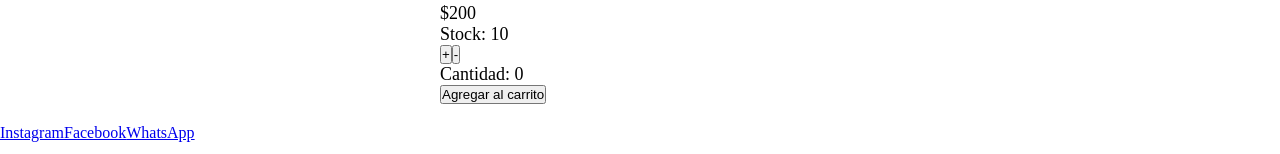
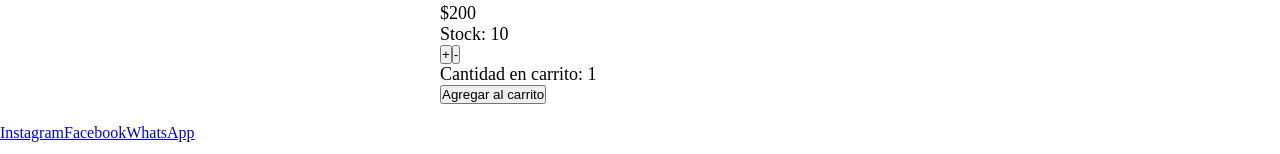
Before and after one commit to micacalvo/Tienda-react, a React (Create React App) app: page /detail/1 in a window 1280 px wide. Shown: the part 405-559 px from the top of the page. Built offline with nearby package versions, Linux system fonts and the light colour scheme.

Commit message:
Use State de loading y funciones en cart context

```diff
--- a/package.json
+++ b/package.json
@@ -11,6 +11,7 @@
     "react-icons": "^4.4.0",
     "react-router-dom": "^6.3.0",
     "react-scripts": "5.0.1",
+    "react-spinners": "^0.13.4",
     "web-vitals": "^2.1.4"
   },
   "scripts": {
--- a/src/Context/CartContext.js
+++ b/src/Context/CartContext.js
@@ -1,6 +1,6 @@
+import React from "react";
 import { useState } from "react";
 import { createContext } from "react";
-import products from "../mock/products";
 
 export const CartContext = createContext();
 
@@ -12,30 +12,30 @@ const CartProvider = (props) => {
 
 //Funciones
 //1) Agregar al carrito
-const addItem = (product, cantAgregada) => {
-   //console.log(product, cantAgregada)
+const addItem = (product, cantidad) => {
+   //console.log(product, cantidad)
    //Objeto nuevo
-   //console.log ({...product, cantAgregada}
+   //console.log ({...product, cantidad}
 if (isInCart(product.id)) {
-    sumaCantidad(product, cantAgregada)
+    sumaCantidad(product, cantidad)
     console.log('ya esta en el carrito')
 } else {
-    setCart([...cart, {...product, cantAgregada}])
-}}
-//console.log ([...cart, {...product, cantAgregada}])
+    setCart([...cart, {...product, cantidad}])
+}};
+//console.log ([...cart, {...product, cantidad}])
 
 //Esta en el carrito?
 const isInCart = (id) => {
     return cart.some (product => product.id === id)
-}
+};
 
-//Suma cantidades
-const sumaCantidad = (product, cantAgregada) => {
+//Suma cantidades de cada producto
+const sumaCantidad = (product, cantidad) => {
     const cartActualizado = cart.map((prod) => {
         if (prod.id === product.id) {
             const cartNuevo = {
                 ...prod,
-                cantidad: prod.cantidad + cantAgregada,
+                cantidad: cantidad,
             };
             return cartNuevo;
         } else {
@@ -43,22 +43,28 @@ const sumaCantidad = (product, cantAgregada) => {
         }
 })
 setCart(cartActualizado)
-}
-console.log (cart)
+};
+//console.log (cart)
 
+//Eliminar un producto
 const removeItem = (id) => {
     const productRemove = cart.filter((prod) => prod.id !== id)
     setCart(productRemove)
-}
-console.log(cart)
+};
+//console.log(cart)
 
+//Limpiar todo el carrito
 const clearCart = () => {
     setCart([])
     console.log([...cart])
+};
+
+const cantidadProd = (id) => {
+ const prodCant = cart.find ((prod)=> prod.id === id)
+ return prodCant?.cantidad
 }
-
 return (
-    <CartContext.Provider value={{cart, addItem, isInCart, removeItem, clearCart}}>
+    <CartContext.Provider value={{cart, addItem, isInCart, removeItem, clearCart, cantidadProd}}>
         {props.children}
     </CartContext.Provider>
 )
--- a/src/components/Cart/Cart.js
+++ b/src/components/Cart/Cart.js
@@ -1,6 +1,7 @@
 import React, { useContext } from "react";
 import { CartContext } from "../../Context/CartContext";
 import Form from "../Form/Form";
+import estilos from './cartstyle.module.css';
 
 
 const Cart = () => {
@@ -8,14 +9,16 @@ const Cart = () => {
 const {cart, clearCart, removeItem} = useContext(CartContext)
 
 return (
-    <div>
+    <div className={estilos.cart}>
     {
         cart.map ((prod)=> (
             <div key={prod.id}>
             <h2>{prod.title}</h2>
-            <button onClick={()=> removeItem(prod.id)}>Eliminar elemento</button>
+            <h3>Cantidad: {prod.cantidad}</h3>
+            <h3>Precio $ {prod.price}</h3>
+            <button onClick={()=> removeItem(prod.id)}>Eliminar producto</button>
             </div>
-))})
+))}
 <button onClick={clearCart}>Vaciar carrito</button>
 <Form/>
 </div>
--- /dev/null
+++ b/src/components/Cart/cartstyle.module.css
@@ -0,0 +1,7 @@
+.cart {
+    display: flex;
+    justify-content: space-around;
+    flex-direction: column;
+    padding: 8px;
+    margin: 8px;
+}
--- a/src/components/ItemCount/itemCount.js
+++ b/src/components/ItemCount/itemCount.js
@@ -1,8 +1,13 @@
-import React, {useState} from 'react';
+import React, {useState, useEffect} from 'react';
 
-const ItemCount = ({stock, initial, onAdd}) => {
+const ItemCount = ({stock, initial = 1, onAdd}) => {
 
-const [count, setCount] = useState(0)
+const [count, setCount] = useState(initial)
+
+useEffect(() => {
+    setCount(initial)
+}, [initial]);
+
 
 const sumar = () => {
     //setCount(count + 1)
@@ -17,7 +22,7 @@ const restar = () => {
     <div>
         <button onClick={sumar}>+</button>
         <button onClick={restar}>-</button>
-        <p> Cantidad: {count} </p>
+        <p> Cantidad en carrito: {count} </p>
         <button onClick={() => onAdd(count)}>Agregar al carrito</button>
     </div>
     )
--- a/src/components/ItemDetailContainer/ItemDetail.js
+++ b/src/components/ItemDetailContainer/ItemDetail.js
@@ -9,12 +9,14 @@ const ItemDetail = ({ product }) => {
 const [cantidad, setCantidad] = useState(0)
 
 //Uso el contexto de CartContext
-const { addItem } = useContext(CartContext)
+const { addItem, cantidadProd } = useContext(CartContext)
 
-const onAdd = (cantAgregada ) => {
- setCantidad(cantAgregada );
- addItem(product, cantAgregada )
-}
+const onAdd = (cantAgregada) => {
+setCantidad(cantAgregada)
+addItem(product, cantAgregada)
+};
+
+const quantityProd = cantidadProd(product.id)
 
 return (
     <div>
@@ -24,7 +26,7 @@ return (
             <p>${product.price}</p>
             <p>Stock: {product.stock}</p>
 
-        { cantidad === 0 ? <ItemCount stock= {product.stock} initial= {0} onAdd= {onAdd}/>
+        { cantidad === 0 ? <ItemCount stock= {product.stock} initial= {quantityProd} onAdd= {onAdd}/>
             : <Link to='/cart'><button>Ir al carrito</button></Link>
         }
     </div>
--- a/src/components/ItemDetailContainer/ItemDetailContainer.js
+++ b/src/components/ItemDetailContainer/ItemDetailContainer.js
@@ -3,10 +3,12 @@ import { useEffect, useState } from "react";
 import ItemDetail from "./ItemDetail";
 import estilos from "./ItemDetailContainer.module.css";
 import { useParams } from "react-router-dom";
+import RingLoader from "react-spinners/RingLoader";
 
 const ItemDetailContainer = () => {
 
 const [product, setProduct] = useState({})
+const [loading, setLoading] = useState(true)
 
 const {idProd} = useParams();
 //console.log(idProd)
@@ -21,17 +23,23 @@ useEffect(() => {
 getProduct()
 .then((data) => {
     setProduct(data)
+    setLoading(false)
 })
 
 .catch((error) => {
     console.error(error)
-})
+});
+
+return () => {
+    setLoading(true)
+}
 }, [idProd])
 
 //console.log(product)
 return (
     <div className= {estilos.itemDetailCont}>
-    <ItemDetail product={product}/>
+        { loading ? <RingLoader color='green' size={100}/> : <ItemDetail product={product}/>
+        }
     </div>
 )
 }
--- a/src/components/ItemListContainer/ItemListContainer.js
+++ b/src/components/ItemListContainer/ItemListContainer.js
@@ -3,12 +3,15 @@ import products from '../../mock/products';
 import React, { useEffect, useState } from 'react';
 import ItemList from './ItemList';
 import { useParams } from 'react-router-dom';
+import RingLoader from "react-spinners/RingLoader";
 
 const ItemListContainer = ({ saludo }) => {
 
    // useState para almacenar los productos
    const [productos, setProductos] = useState([]);
    //console.log(productos)
+
+   const [loading, setLoading] = useState(true)
 
    const { categoryId } = useParams();
    console.log(categoryId)
@@ -25,19 +28,27 @@ useEffect(() => {
 request()
 .then((data) => {
   setProductos(data)
+  setLoading(false)
 })
 
 .catch((error)=> {
     console.error(error)
-})
+});
+
+return () => {
+    setLoading(true);
+}
 }, [categoryId])
 
 console.log(productos)
 
 return (
-<div className={estilos.bodyContainer}>
-    <h2>{saludo}</h2>
-    <ItemList productos={productos}/>
+<div style={{display:'flex', justifyContent:'center'}} className={estilos.bodyContainer}>
+    { loading ? <><RingLoader color='green' size={100}/></>
+    : <>
+       <h2 className={estilos.saludo}>{saludo}</h2>
+       <ItemList productos={productos}/></>
+    }
 </div>
 )
 }
--- a/src/components/ItemListContainer/itemlistcontainer.module.css
+++ b/src/components/ItemListContainer/itemlistcontainer.module.css
@@ -1,15 +1,16 @@
 .bodyContainer {
     border-bottom: dashed 1px rgb(245, 121, 142);
+    display: flex;
+    justify-content: center;
 }
 
-.bodyContainer h2 {
+.saludo {
     padding: 20px 0;
     font-family: Verdana, Geneva, Tahoma, sans-serif;
     font-size: large;
     color:rgb(162, 97, 248);
     font-weight: 500;
-    display: flex;
-    justify-content: center;
+    text-align: center;
 }
 
 .itemList {
@@ -17,6 +18,7 @@
     padding: 20px 0;
     display: flex;
     justify-content: space-around;
+    text-align: center;
 }
 
 .itemList img {
--- a/src/mock/products.js
+++ b/src/mock/products.js
@@ -14,7 +14,7 @@ const products = [
     title: "Organizador de cuna",
     description: "Colgante de tela con bolsillos",
     price: 400,
-    stock: 10,
+    stock: 8,
     category: "organizadores",
     img: 'https://res.cloudinary.com/db6olsj8y/image/upload/v1661800694/Borreguito/OrganizadorCuna_wkqxul.jpg'
 },
@@ -24,7 +24,7 @@ const products = [
     title: "Baberos",
     description: "Baberos",
     price: 100,
-    stock: 10,
+    stock: 20,
     category: "baberos",
     img: 'https://res.cloudinary.com/db6olsj8y/image/upload/v1661800696/Borreguito/Baberos_wuvbou.jpg'
 },
```
Also changed, not shown: 1 other file (tests, documents, lock files or other folders).
